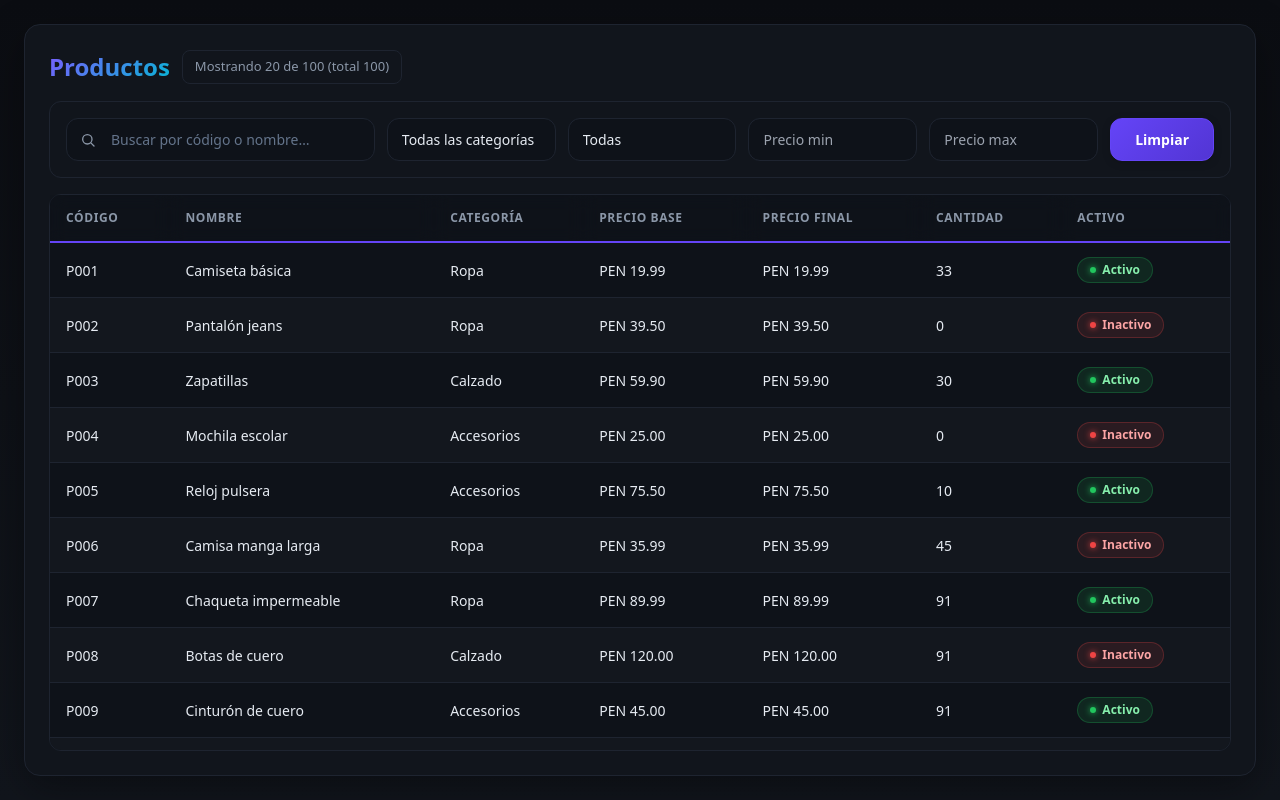
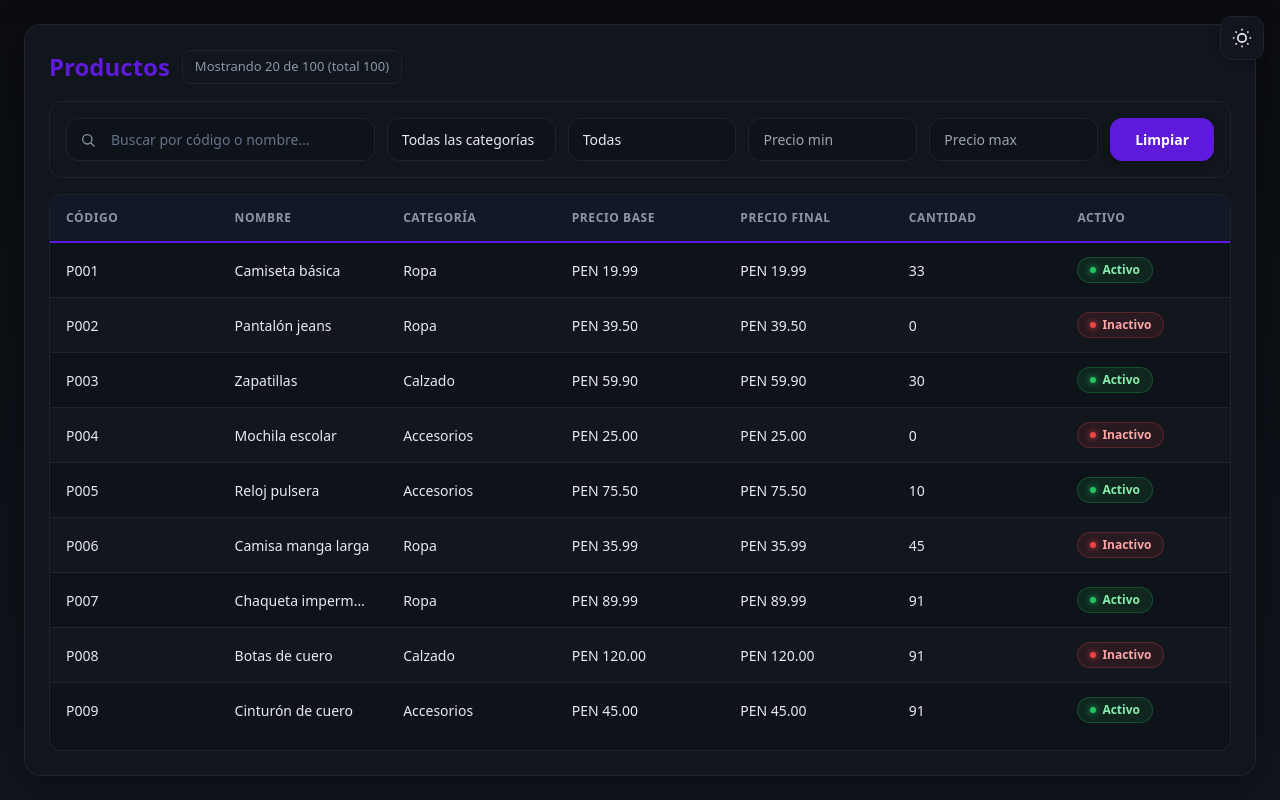
Before and after one commit to waldirmh/table-scroll, an Angular app: page / in a window 1280 px wide. Built offline with nearby package versions, Linux system fonts and the light colour scheme.

Commit message:
fix: skeleton modificated

```diff
--- a/src/app/app.component.html
+++ b/src/app/app.component.html
@@ -1,3 +1,12 @@
 
+<button class="theme-toggle" (click)="toggleTheme()" aria-label="Cambiar tema">
+  <svg *ngIf="isDarkMode" viewBox="0 0 24 24" fill="none" stroke="currentColor" stroke-width="2">
+    <circle cx="12" cy="12" r="5"/>
+    <path d="M12 1v2M12 21v2M4.22 4.22l1.42 1.42M18.36 18.36l1.42 1.42M1 12h2M21 12h2M4.22 19.78l1.42-1.42M18.36 5.64l1.42-1.42"/>
+  </svg>
+  <svg *ngIf="!isDarkMode" viewBox="0 0 24 24" fill="none" stroke="currentColor" stroke-width="2">
+    <path d="M21 12.79A9 9 0 1 1 11.21 3 7 7 0 0 0 21 12.79z"/>
+  </svg>
+</button>
 
 <router-outlet />
--- a/src/app/app.component.scss
+++ b/src/app/app.component.scss
@@ -0,0 +1,30 @@
+.theme-toggle {
+  position: fixed;
+  top: 16px;
+  right: 16px;
+  z-index: 100;
+  width: 44px;
+  height: 44px;
+  border-radius: 12px;
+  border: 1px solid var(--line);
+  background: var(--card);
+  color: var(--text);
+  cursor: pointer;
+  display: flex;
+  align-items: center;
+  justify-content: center;
+  transition: all var(--transition);
+  box-shadow: var(--shadow-sm);
+}
+
+.theme-toggle:hover {
+  background: var(--bg-hover);
+  border-color: var(--primary);
+  box-shadow: var(--shadow), var(--glow);
+  transform: translateY(-1px);
+}
+
+.theme-toggle svg {
+  width: 20px;
+  height: 20px;
+}
--- a/src/app/app.component.ts
+++ b/src/app/app.component.ts
@@ -1,13 +1,38 @@
-import { Component } from '@angular/core';
+import { Component, Inject, PLATFORM_ID } from '@angular/core';
 import { RouterOutlet } from '@angular/router';
+import { CommonModule, isPlatformBrowser } from '@angular/common';
 
 @Component({
   selector: 'app-root',
   standalone: true,
-  imports: [RouterOutlet],
+  imports: [RouterOutlet, CommonModule],
   templateUrl: './app.component.html',
   styleUrl: './app.component.scss'
 })
 export class AppComponent {
   title = 'my-love';
+  isDarkMode = true;
+
+  constructor(@Inject(PLATFORM_ID) private platformId: Object) {
+    if (isPlatformBrowser(this.platformId)) {
+      const saved = localStorage.getItem('theme');
+      if (saved === 'light') {
+        this.isDarkMode = false;
+        document.body.classList.add('light-mode');
+      }
+    }
+  }
+
+  toggleTheme(): void {
+    this.isDarkMode = !this.isDarkMode;
+    if (isPlatformBrowser(this.platformId)) {
+      if (this.isDarkMode) {
+        document.body.classList.remove('light-mode');
+        localStorage.setItem('theme', 'dark');
+      } else {
+        document.body.classList.add('light-mode');
+        localStorage.setItem('theme', 'light');
+      }
+    }
+  }
 }
--- a/src/app/pages/inicio/inicio.component.html
+++ b/src/app/pages/inicio/inicio.component.html
@@ -34,7 +34,8 @@
         </form>
 
         <!-- Tabla -->
-        <div class="table-scroll" #tableScroll (scroll)="onTableScroll($event)">
+        <div class="table-scroll">
+            <div class="tabla-wrapper">
                 <table class="tabla">
                     <thead>
                         <tr>
@@ -47,7 +48,7 @@
                             <th>Activo</th>
                         </tr>
                     </thead>
-                <tbody>
+                    <tbody #tableBody>
                     <!-- Skeleton rows cuando está cargando -->
                     <ng-container *ngIf="isLoading">
                         <tr class="skeleton-row" *ngFor="let _ of skeletonRows">
@@ -89,6 +90,7 @@
                     </ng-container>
                 </tbody>
             </table>
+            </div>
             <!-- Loader overlay para carga inicial -->
             <div class="loader-overlay" *ngIf="isLoading && visibleProducts.length === 0">
                 <div class="loader">
--- a/src/app/pages/inicio/inicio.component.scss
+++ b/src/app/pages/inicio/inicio.component.scss
@@ -49,15 +49,13 @@
   gap: 12px;
   margin-bottom: 16px;
   flex-shrink: 0;
+  transition: color var(--transition);
 }
 
 .header-title {
   font-size: 24px;
   font-weight: 700;
-  background: linear-gradient(135deg, var(--primary-light), var(--accent));
-  -webkit-background-clip: text;
-  -webkit-text-fill-color: transparent;
-  background-clip: text;
+  color: var(--primary);
 }
 
 .header-badge {
@@ -82,7 +80,7 @@
   flex-shrink: 0;
   border-radius: 12px;
   border: 1px solid var(--line);
-  transition: border-color var(--transition), box-shadow var(--transition);
+  transition: border-color var(--transition), box-shadow var(--transition), background var(--transition);
 }
 
 .filters:focus-within {
@@ -168,7 +166,7 @@
   font-size: 14px;
   font-weight: 600;
   color: #fff;
-  background: linear-gradient(135deg, var(--primary), var(--primary-dark));
+  background: var(--primary);
   border: 1px solid var(--primary);
   border-radius: 12px;
   cursor: pointer;
@@ -178,7 +176,7 @@
 }
 
 .btn-reset:hover {
-  background: linear-gradient(135deg, var(--primary-light), var(--primary));
+  background: var(--primary-light);
   transform: translateY(-1px);
   box-shadow: var(--shadow), var(--glow);
 }
@@ -193,11 +191,22 @@
 .table-scroll {
   flex: 1;
   min-height: 0;
-  overflow: auto;
+  overflow: hidden;
   border-radius: 12px;
   border: 1px solid var(--line);
   background: var(--table-bg);
   position: relative;
+  transition: background var(--transition), border-color var(--transition);
+  display: flex;
+  flex-direction: column;
+}
+
+.tabla-wrapper {
+  flex: 1;
+  min-height: 0;
+  display: flex;
+  flex-direction: column;
+  overflow: hidden;
 }
 
 .tabla {
@@ -206,12 +215,49 @@
   border-collapse: separate;
   border-spacing: 0;
   background: var(--table-bg);
+  transition: background var(--transition);
+  table-layout: fixed;
+}
+
+.tabla thead {
+  display: table;
+  table-layout: fixed;
+  width: 100%;
+  flex-shrink: 0;
+}
+
+.tabla tbody {
+  display: block;
+  overflow-y: auto;
+  overflow-x: hidden;
+  max-height: calc(100vh - 320px);
+}
+
+.tabla tbody::-webkit-scrollbar {
+  width: 8px;
+}
+
+.tabla tbody::-webkit-scrollbar-track {
+  background: var(--bg-elevated);
+  border-radius: 4px;
+}
+
+.tabla tbody::-webkit-scrollbar-thumb {
+  background: var(--line-light);
+  border-radius: 4px;
+}
+
+.tabla tbody::-webkit-scrollbar-thumb:hover {
+  background: var(--primary-dark);
+}
+
+.tabla tbody tr {
+  display: table;
+  table-layout: fixed;
+  width: 100%;
 }
 
 .tabla thead th {
-  position: sticky;
-  top: 0;
-  z-index: 2;
   padding: 14px 16px;
   font-size: 12px;
   font-weight: 600;
@@ -220,7 +266,7 @@
   text-transform: uppercase;
   letter-spacing: 0.05em;
   border-bottom: 2px solid var(--primary);
-  backdrop-filter: blur(8px);
+  background: var(--table-header-bg);
 }
 
 .tabla tbody td {
@@ -229,6 +275,9 @@
   color: var(--text);
   border-bottom: 1px solid var(--line);
   transition: background var(--transition-fast), color var(--transition-fast);
+  overflow: hidden;
+  text-overflow: ellipsis;
+  white-space: nowrap;
 }
 
 .tabla tbody tr {
@@ -254,6 +303,22 @@
 /* ===========
    Skeleton loading
    =========== */
+::ng-deep .light-mode .tabla tbody tr:hover {
+  background: var(--secondary) !important;
+}
+
+::ng-deep .light-mode .tabla tbody tr:hover td {
+  color: #fff !important;
+}
+
+::ng-deep .light-mode .tabla tbody tr:nth-child(even):hover {
+  background: var(--secondary) !important;
+}
+
+::ng-deep .light-mode .tabla thead th {
+  background: var(--primary) !important;
+  color: #fff !important;
+}
 .skeleton-row .sk {
   display: inline-block;
   height: 14px;
@@ -432,28 +497,6 @@
 }
 
 /* ===========
-   Scrollbar personalizado
-   =========== */
-.table-scroll::-webkit-scrollbar {
-  width: 8px;
-  height: 8px;
-}
-
-.table-scroll::-webkit-scrollbar-track {
-  background: var(--bg-elevated);
-  border-radius: 4px;
-}
-
-.table-scroll::-webkit-scrollbar-thumb {
-  background: var(--line-light);
-  border-radius: 4px;
-}
-
-.table-scroll::-webkit-scrollbar-thumb:hover {
-  background: var(--primary-dark);
-}
-
-/* ===========
    Responsive
    =========== */
 @media (max-width: 640px) {
--- a/src/app/pages/inicio/inicio.component.ts
+++ b/src/app/pages/inicio/inicio.component.ts
@@ -14,18 +14,15 @@ import { data } from '../../../data/data';
   styleUrls: ['./inicio.component.scss']
 })
 export class InicioComponent implements OnInit, AfterViewInit, OnDestroy {
-  products: Product[] = [];        // filtrados
-  allProducts: Product[] = [];     // fuente
-  visibleProducts: Product[] = []; // los que se pintan (paginados)
+  products: Product[] = [];
+  allProducts: Product[] = [];
+  visibleProducts: Product[] = [];
 
-  // Filtros
   categories: string[] = [];
   filtersForm!: FormGroup;
 
-  // UI / carga
   isLoading = false;
 
-  // Scroll infinito
   pageSize = 20;
   currentPage = 0;
   hasMorePages = true;
@@ -33,7 +30,7 @@ export class InicioComponent implements OnInit, AfterViewInit, OnDestroy {
 
   skeletonRows = Array.from({ length: 20 });
 
-  @ViewChild('tableScroll') tableScrollRef?: ElementRef<HTMLDivElement>;
+  @ViewChild('tableBody') tableBodyRef?: ElementRef<HTMLTableSectionElement>;
 
   constructor(private fb: FormBuilder) {
     this.filtersForm = this.fb.group({
@@ -54,12 +51,32 @@ export class InicioComponent implements OnInit, AfterViewInit, OnDestroy {
     this.getAllProducts();
   }
 
-  ngAfterViewInit(): void { }
-  ngOnDestroy(): void { }
+  ngAfterViewInit(): void {
+    const tbody = this.tableBodyRef?.nativeElement;
+    if (tbody) {
+      tbody.addEventListener('scroll', () => this.onTableBodyScroll());
+    }
+  }
 
-  /**
-   * Limpiar filtros
-   */
+  ngOnDestroy(): void {
+    const tbody = this.tableBodyRef?.nativeElement;
+    if (tbody) {
+      tbody.removeEventListener('scroll', () => this.onTableBodyScroll());
+    }
+  }
+
+  onTableBodyScroll(): void {
+    const tbody = this.tableBodyRef?.nativeElement;
+    if (!tbody) return;
+
+    const threshold = 50;
+    const nearBottom = (tbody.scrollHeight - tbody.scrollTop - tbody.clientHeight) <= threshold;
+
+    if (nearBottom && this.hasMorePages && !this.isLoading && !this.loadingMore) {
+      this.appendNextPage();
+    }
+  }
+
   resetFilters(): void {
     this.filtersForm.reset({
       query: '',
@@ -70,9 +87,6 @@ export class InicioComponent implements OnInit, AfterViewInit, OnDestroy {
     });
   }
 
-  /**
-   * Aplicar filtros
-   */
   applyFilters(): void {
     const { query, category, activated, minPrice, maxPrice } = this.filtersForm.value;
     const qNorm = (query ?? '').toString().trim().toLowerCase();
@@ -88,31 +102,12 @@ export class InicioComponent implements OnInit, AfterViewInit, OnDestroy {
       return matchText && matchCat && matchOffer && matchMin && matchMax;
     });
     this.resetPagination();
-    // llevar scroll al tope del contenedor
-    if (this.tableScrollRef?.nativeElement) {
-      this.tableScrollRef.nativeElement.scrollTop = 0;
+    const tbody = this.tableBodyRef?.nativeElement;
+    if (tbody) {
+      tbody.scrollTop = 0;
     }
   }
 
-  /**
-   * Para el scroll cuando llega a 20 y cargue los siguientes 20
-   * @param e
-   * @returns
-   */
-  onTableScroll(e: Event) {
-    const el = e.target as HTMLElement | null;
-    if (!el) return;
-    const threshold = 50;
-    const nearBottom = (el.scrollHeight - el.scrollTop - el.clientHeight) <= threshold;
-
-    if (nearBottom && this.hasMorePages && !this.isLoading && !this.loadingMore) {
-      this.appendNextPage();
-    }
-  }
-
-  /**
-   * Carga los productos de la data
-   */
   private getAllProducts(): void {
     this.isLoading = true;
     setTimeout(() => {
@@ -129,9 +124,6 @@ export class InicioComponent implements OnInit, AfterViewInit, OnDestroy {
     }, 1000);
   }
 
-  /**
-   * Reinicia paginación y cargaa la primera página
-   */
   private resetPagination(): void {
     this.visibleProducts = [];
     this.currentPage = 0;
@@ -139,14 +131,9 @@ export class InicioComponent implements OnInit, AfterViewInit, OnDestroy {
     this.appendNextPage();
   }
 
-  /**
-   * Agrega la siguiente página 20 páginas a visibleProducts
-   * @returns
-   */
   private appendNextPage(): void {
     if (this.loadingMore || !this.hasMorePages) return;
     this.isLoading = true;
-    // Simula latencia de API (4s)
     setTimeout(() => {
       const start = this.currentPage * this.pageSize;
       const end = start + this.pageSize;
--- a/src/styles.scss
+++ b/src/styles.scss
@@ -6,14 +6,14 @@
    Variables & base
    =========== */
 :root {
-  /* Core colors */
+  /* Core colors - Dark (default) */
   --bg: #0b0d12;
   --bg-elevated: #11151c;
   --bg-hover: #1a1f2e;
   --bg-active: #232a3b;
 
   /* Primary palette */
-  --primary: #6444f7;
+  --primary: #5e1adb;
   --primary-light: #7c5cff;
   --primary-dark: #5235d4;
   --primary-glow: rgba(100, 68, 247, 0.15);
@@ -89,6 +89,66 @@
   --font-mono: ui-monospace, "Cascadia Code", "Fira Code", "Consolas", monospace;
 }
 
+/* Light mode */
+.light-mode {
+  --bg: #f8fafc;
+  --bg-elevated: #ffffff;
+  --bg-hover: #f1f5f9;
+  --bg-active: #e2e8f0;
+
+  --primary: #6444f7;
+  --primary-light: #7c5cff;
+  --primary-dark: #5235d4;
+  --primary-glow: rgba(100, 68, 247, 0.10);
+
+  --secondary: #8b5cf6;
+  --secondary-light: #a78bfa;
+  --secondary-dark: #7c3aed;
+
+  --accent: #06b6d4;
+  --accent-light: #22d3ee;
+  --accent-dark: #0891b2;
+
+  --text: #1e293b;
+  --text-muted: #64748b;
+  --text-dim: #94a3b8;
+  --text-inverse: #f8fafc;
+
+  --success: #22c55e;
+  --success-light: #16a34a;
+  --success-bg: rgba(34, 197, 94, 0.10);
+  --success-border: rgba(34, 197, 94, 0.20);
+
+  --error: #ef4444;
+  --error-light: #dc2626;
+  --error-bg: rgba(239, 68, 68, 0.08);
+  --error-border: rgba(239, 68, 68, 0.20);
+
+  --warning: #f59e0b;
+  --warning-light: #d97706;
+  --warning-bg: rgba(245, 158, 11, 0.10);
+  --warning-border: rgba(245, 158, 11, 0.20);
+
+  --card: #ffffff;
+  --card-border: #e2e8f0;
+  --line: #e2e8f0;
+  --line-light: #cbd5e1;
+
+  --table-bg: #ffffff;
+  --table-header-bg: #f8fafc;
+  --table-row-hover: #e0e7ff;
+  --table-stripe: rgba(0, 0, 0, 0.02);
+
+  --input-bg: #ffffff;
+  --input-border: #cbd5e1;
+  --input-focus-glow: rgba(100, 68, 247, 0.10);
+
+  --shadow-sm: 0 2px 8px rgba(0, 0, 0, 0.05);
+  --shadow: 0 6px 20px rgba(0, 0, 0, 0.08);
+  --shadow-lg: 0 12px 40px rgba(0, 0, 0, 0.12);
+  --glow: 0 0 20px rgba(100, 68, 247, 0.15);
+}
+
 body {
   margin: 0;
   padding: 0;
@@ -100,6 +160,7 @@ body {
   -moz-osx-font-smoothing: grayscale;
   overflow: hidden;
   height: 100vh;
+  transition: background var(--transition), color var(--transition);
 }
 
 * {
```
Lines whose indentation alone changed are shown as unchanged.
